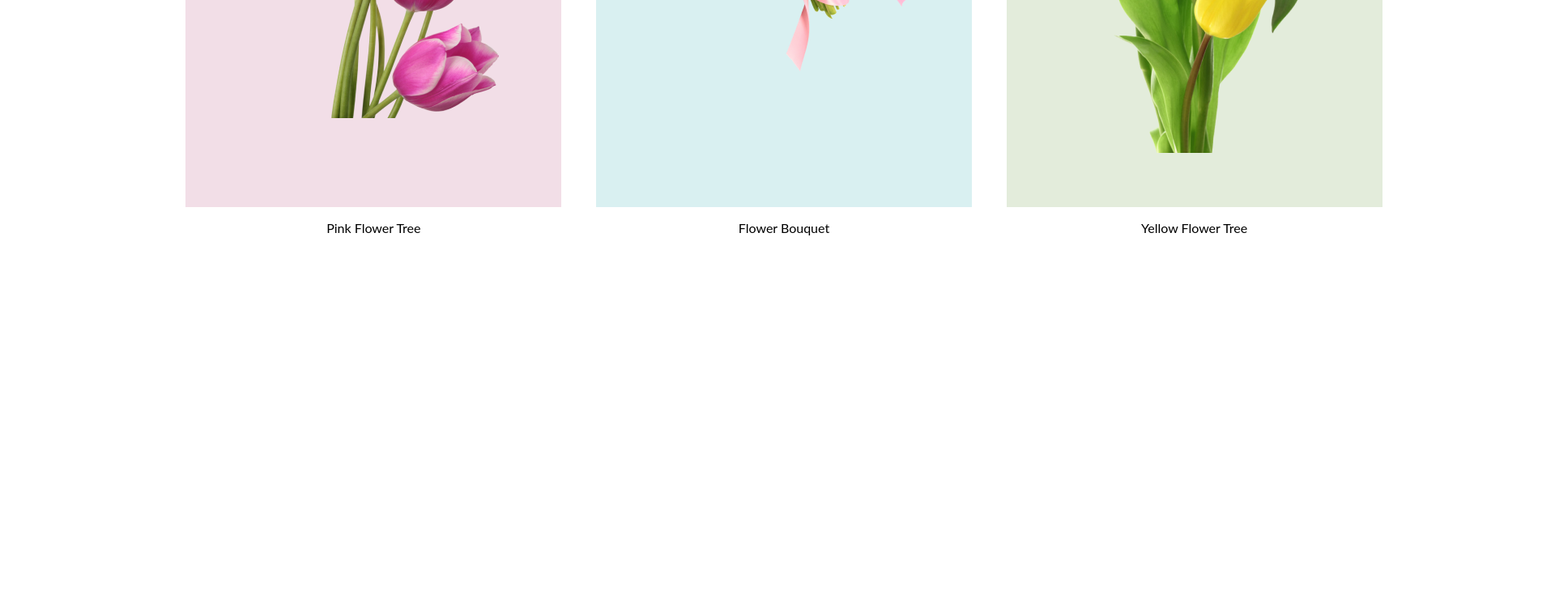
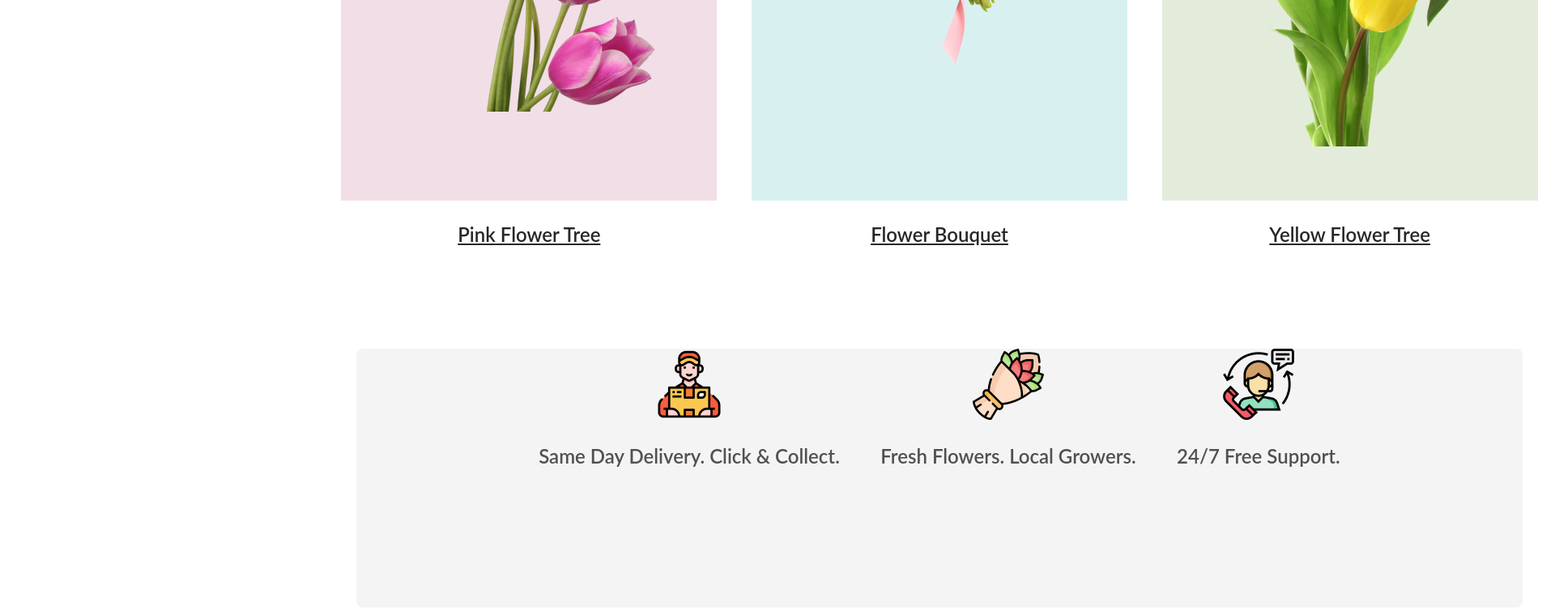
Before and after one commit to abmnadim/flower-shop-assignment, a plain HTML site: page index.html in a window 1280 px wide. Shown: the part 1556-2310 px from the top of the page at 81% size, 1920 px wide, since content can reach past the window. Drawn offline with Linux system fonts and the light colour scheme.

Commit message:
added service-info

```diff
--- a/flower-shop.css
+++ b/flower-shop.css
@@ -1,6 +1,7 @@
 /* common shared styles */
 body {
     font-family: Lato;
+    margin: 0px 200px;
 }
 
 .btn-primary {
@@ -125,6 +126,10 @@ main section {
     line-height: 30px;
 }
 
+.featured-flower {
+    text-align: center;
+}
+
 #arch-1 {
     border-radius: 300px 300px 0px 0px;
     background: rgba(167, 33, 98, 0.15);
@@ -168,9 +173,62 @@ main section {
     flex-shrink: 0;
 }
 
+
 .featured-flower-container {
     display: flex;
     justify-content: space-around;
     text-align: center;
     margin: 0 200px;
+    /* align-self: baseline; */
 }
+
+.featured-flower-description {
+    color: #272727;
+    font-size: 24px;
+    font-weight: 600;
+    line-height: 35px;
+    text-decoration-line: underline;
+}
+
+
+/* service section style */
+.service {
+    width: 1440px;
+    height: 320px;
+    flex-shrink: 0;
+    border-radius: 8px;
+    background: rgba(39, 39, 39, 0.05);
+    margin: 100px 240px;
+    align-items: center;
+}
+
+.service-info-container {
+    display: flex;
+    justify-content: space-around;
+    text-align: center;
+    margin: 0 200px;
+}
+
+/* .service-info {
+    width: 88px;
+    height: 88px;
+    flex-shrink: 0;
+    color: rgba(39, 39, 39, 0.80);
+    font-size: 24px;
+    font-style: normal;
+    font-weight: 600;
+    line-height: 35px;
+} */
+
+.service-info-description {
+    color: rgba(39, 39, 39, 0.80);
+    text-align: center;
+    font-size: 24px;
+    font-style: normal;
+    font-weight: 600;
+    line-height: 35px;
+}
+
+.service-info {
+    align-self: center;
+}
--- a/index.html
+++ b/index.html
@@ -34,7 +34,7 @@
             <div class="featured-flower-container">
                 <div class="featured-flower">
                     <div id="arch-1">
-                        <img id ="flower-1" src="Assets\Flower Asset\pngwing 6.png" alt="">
+                       <img id ="flower-1" src="Assets\Flower Asset\pngwing 6.png" alt="">
                     </div>
                     <p class="featured-flower-description">Pink Flower Tree</p>
                 </div>
@@ -52,6 +52,23 @@
                 </div>
             </div>
         </section>
+
+        <section class="service">
+            <div class="service-info-container">
+                <div class="service-info">
+                    <img src="Assets\Flower Asset\Group 57.png" alt="">
+                    <p class="service-info-description">Same Day Delivery. Click & Collect.</p>
+                </div>
+                <div class="service-info">
+                    <img src="Assets\Flower Asset\Group 58.png" alt="">
+                    <p class="service-info-description">Fresh Flowers. Local Growers.</p>
+                </div>
+                <div class="service-info">
+                    <img src="Assets\Flower Asset\Group 59.png" alt="">
+                    <p class="service-info-description">24/7 Free Support.</p>
+                </div>
+            </div>
+        </section>
     </main>
     <footer>
 
```
